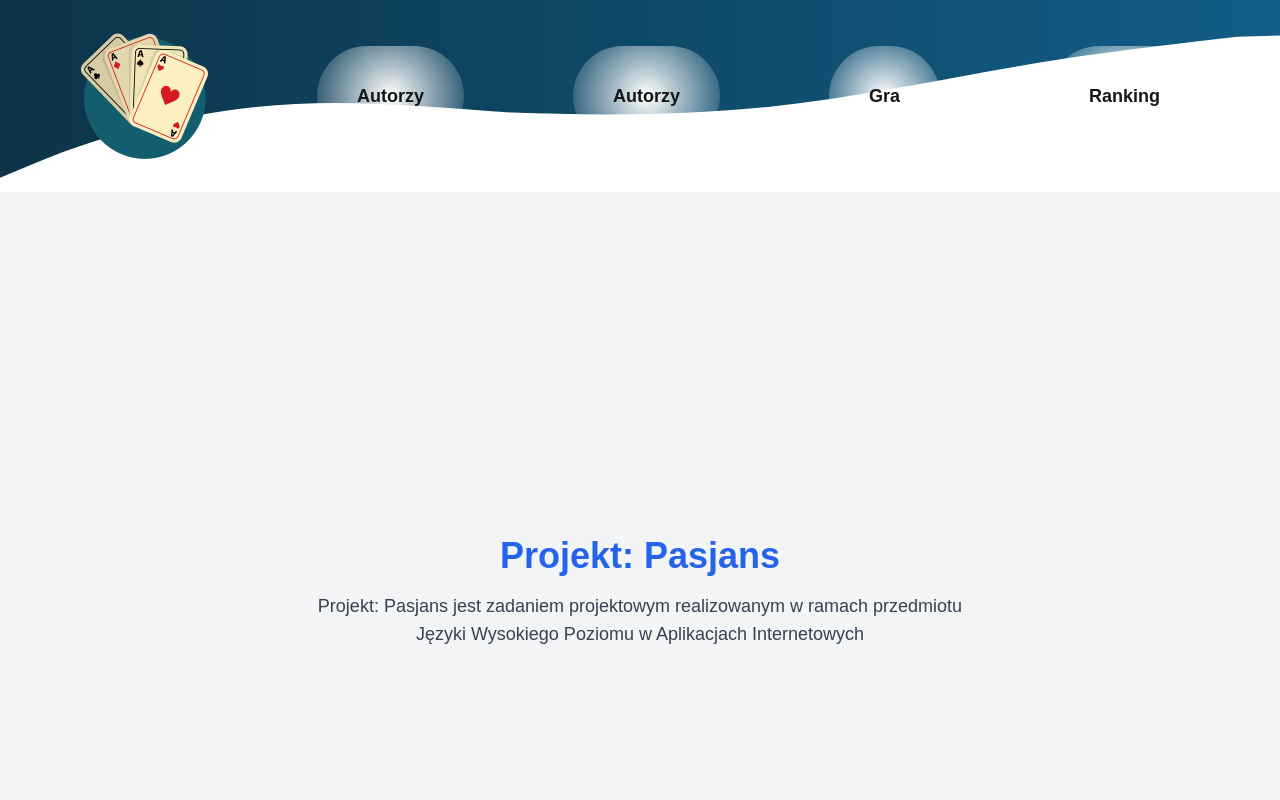
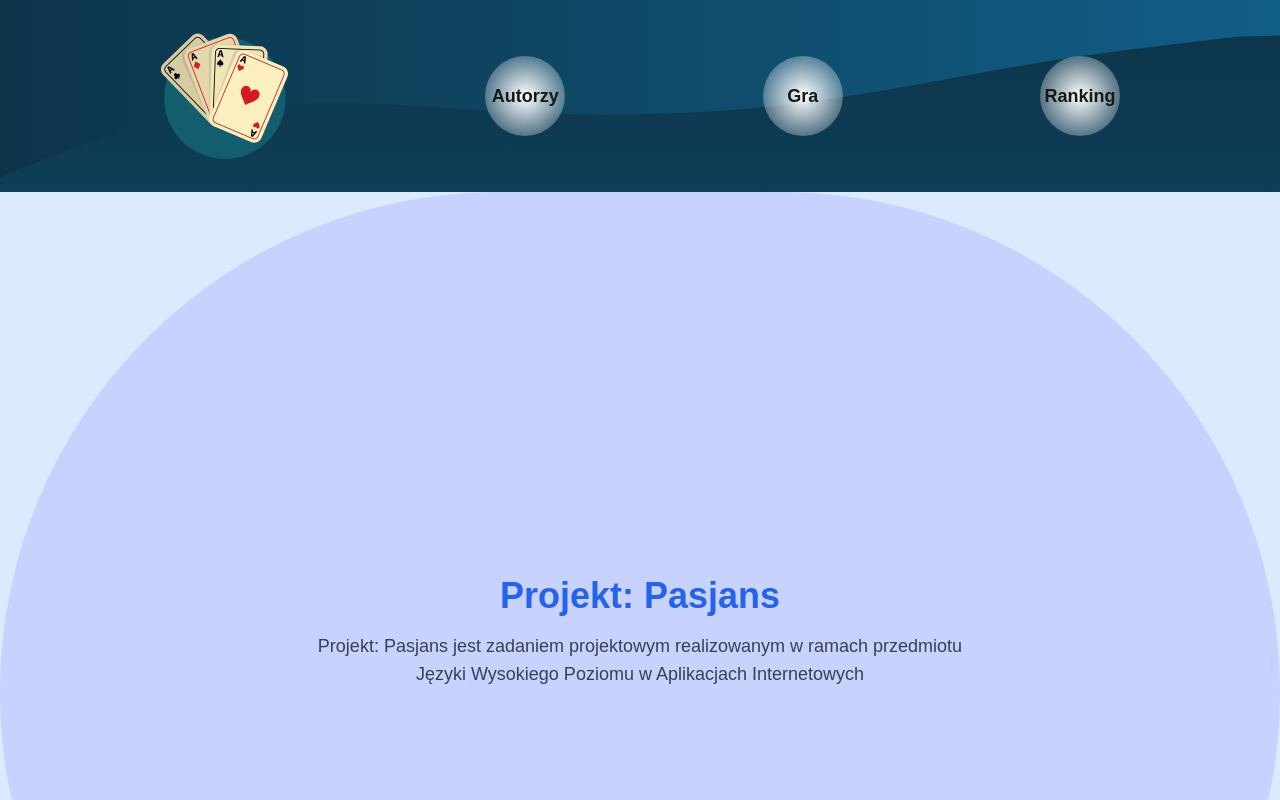
Before and after one commit to PosimAndrzej/JWPWAI_Projekt, a Next.js app: page / in a window 1280 px wide. Shown: the top 800 px of the page. Built offline with nearby package versions, Linux system fonts and the light colour scheme.

Commit message:
Poprawa wyglądu

```diff
--- a/app/autorzy/page.js
+++ b/app/autorzy/page.js
@@ -1,6 +1,6 @@
 export default function Autorzy() {
     return (
-      <main className="min-h-screen bg-gray-100 flex flex-col items-center justify-center px-4 py-8">
+      <main className="min-h-screen flex flex-col items-center justify-center px-4 py-8">
         <h1 className="text-4xl font-semibold text-center text-blue-600 mb-4">
           Autorzy:
         </h1>
--- a/app/components/main/main-background.js
+++ b/app/components/main/main-background.js
@@ -1,6 +1,7 @@
 export default function Background() {
     return (
-        <div className="-z-10 absolute w-screen ">
+        <>
+        <div className="-z-10 absolute w-screen h-screen bg-gradient-to-t from-[#115e87] to-[#0d3449]">
             <svg xmlns="http://www.w3.org/2000/svg" viewBox="0 0 1440 320">
                 <defs>
                     <linearGradient id="gradient" x1="0%" y1="0%" x2="100%" y2="0%">
@@ -20,5 +21,6 @@ export default function Background() {
                 ></path>
             </svg>
         </div>
+        </>
     );
 }
--- a/app/components/navigation/nav-bar.js
+++ b/app/components/navigation/nav-bar.js
@@ -6,15 +6,12 @@ export default function NavBar() {
 
     return (
         <div className="text-lg font-bold">
-            <nav className=" flex p-8 pl-20 pr-20 items-stretch">
+            <nav className=" flex p-8 pl-40 pr-40 items-stretch">
                 <ul className="flex justify-between w-full items-center">
                     <li>
                         <Link href="/">
                             <img src={logoImg.src} alt="Logo z kartami" />
                         </Link>
-                    </li>
-                    <li>
-                        <NavLink href="/autorzy">Autorzy</NavLink>
                     </li>
                     <li>
                         <NavLink href="/autorzy">Autorzy</NavLink>
--- a/app/components/navigation/nav-link.js
+++ b/app/components/navigation/nav-link.js
@@ -7,12 +7,14 @@ export default function NavLink({href, children}){
     const path = usePathname();
 
     return (
-        <Link
-            href={href}
-            className="radial-gradient p-10 rounded-full"
+        <div className="flex">
+            <Link
+                href={href}
+                    className="flex radial-gradient h-20 w-20 rounded-full items-center justify-center"
+                >
+                    {children}
+            </Link>
+        </div>
 
-            >
-                {children}
-        </Link>
     );
 }
--- a/app/globals.css
+++ b/app/globals.css
@@ -23,3 +23,7 @@ body {
 .radial-gradient {
   background: radial-gradient(circle, white, transparent);
 }
+
+.radial-gradient:hover {
+  background: radial-gradient(circle, orange, transparent);
+}
--- a/app/layout.js
+++ b/app/layout.js
@@ -25,7 +25,12 @@ export default function RootLayout({ children }) {
         className={`${geistSans.variable} ${geistMono.variable} antialiased`}
       >
         <MainHeader />
-        {children}
+        <div className="bg-blue-100 w-screen">
+          <div className="p-40 pt-10 bg-indigo-200 rounded-full">
+            {children}
+          </div>
+        </div>
+
       </body>
     </html>
   );
--- a/app/page.js
+++ b/app/page.js
@@ -2,7 +2,7 @@
 
 export default function Home() {
   return (
-    <main className="min-h-screen bg-gray-100 flex flex-col items-center justify-center px-4 py-8">
+    <main className="min-h-screen flex flex-col items-center justify-center px-4 py-8">
       <h1 className="text-4xl font-semibold text-center text-blue-600 mb-4">
         Projekt: Pasjans
       </h1>
--- a/app/ranking/page.js
+++ b/app/ranking/page.js
@@ -3,7 +3,7 @@ import { getRankings } from '@/lib/rankings';
 export default async function Ranking() {
     const rankings = await getRankings();
     return (
-        <main className="min-h-screen bg-gray-100 flex flex-col items-center justify-center px-4 py-8">
+        <main className="min-h-screen flex flex-col items-center justify-center px-4 py-8">
           <h1 className="text-4xl font-semibold text-center text-blue-600 mb-4">
             Ranking
           </h1>
```
